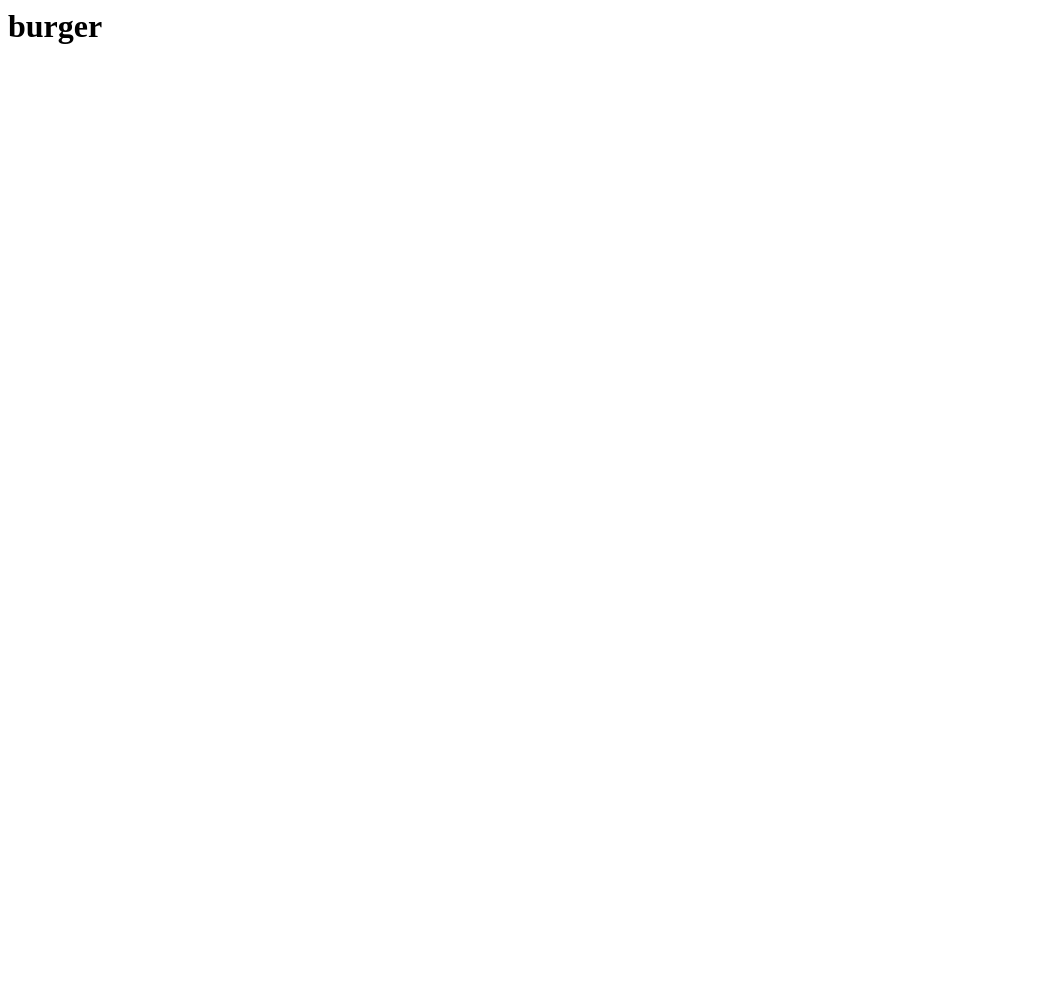
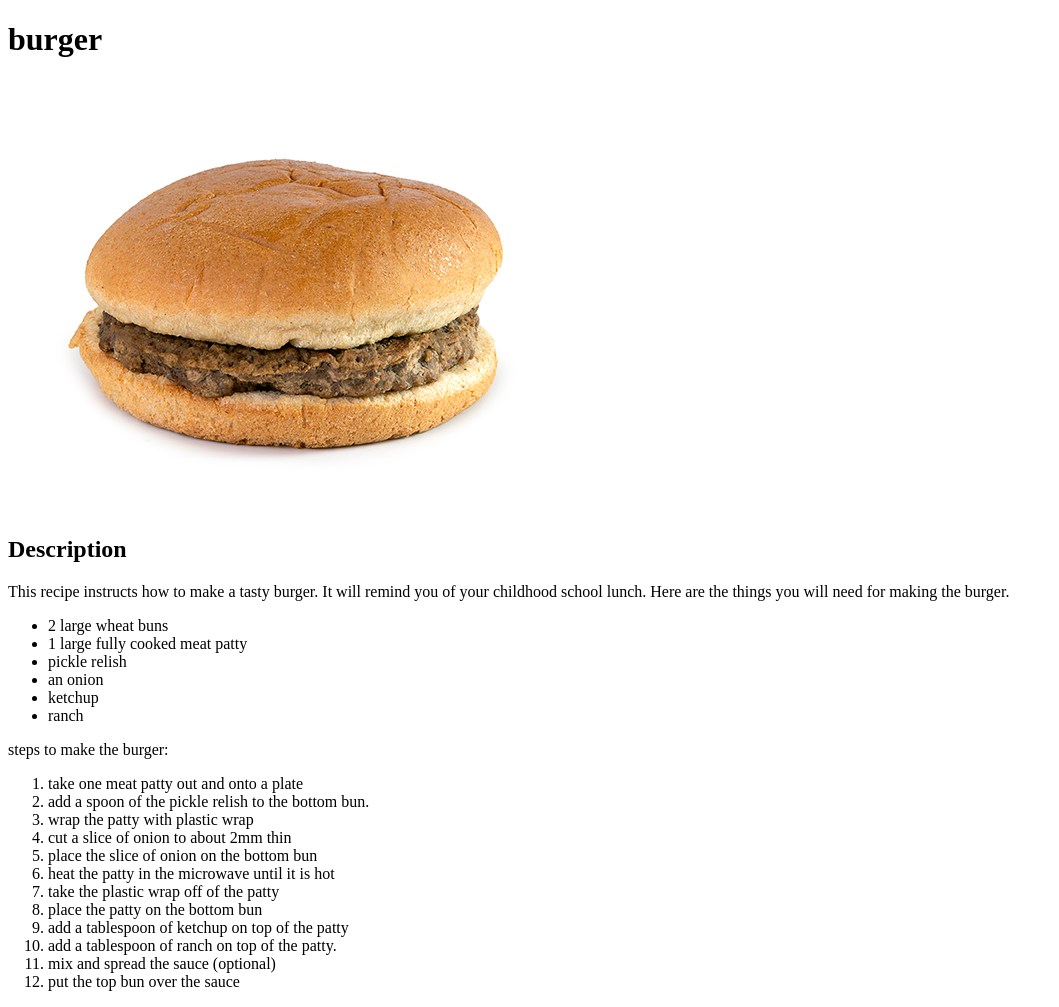
Before and after one commit to syrupsandwich/odin-recipes, a plain HTML site: page recipes/burger.html in a window 1280 px wide. Shown: the whole page, without its empty margins (0-1059 px from the left). Before the commit the page ends 800 px from the top, so only its background shows below. Drawn offline with Linux system fonts and the light colour scheme.

Commit message:
Add content to burger.html

```diff
--- a/recipes/burger.html
+++ b/recipes/burger.html
@@ -1 +1,41 @@
-<h1>burger</h1>
+<!DOCTYPE html>
+<html lang="en">
+    <head>
+        <title>burger recipe</title>
+        <meta charset="UTF-8">
+    </head>
+
+    <body>
+        <h1>burger</h1>
+        <img src="./../images/burger.jpg" alt="a very basic looking burger">
+        <h2>Description</h2>
+        <p>This recipe instructs how to make a tasty burger.
+            It will remind you of your childhood school lunch.
+            Here are the things you will need for making the burger.
+        </p>
+        <ul>
+            <li>2 large wheat buns</li>
+            <li>1 large fully cooked meat patty</li>
+            <li>pickle relish</li>
+            <li>an onion</li>
+            <li>ketchup</li>
+            <li>ranch</li>
+        </ul>
+        <p>steps to make the burger:</p>
+        <ol>
+            <li>take one meat patty out and onto a plate</li>
+            <li>add a spoon of the pickle relish to the bottom bun.</li>
+            <li>wrap the patty with plastic wrap</li>
+            <li>cut a slice of onion to about 2mm thin</li>
+            <li>place the slice of onion on the bottom bun</li>
+            <li>heat the patty in the microwave until it is hot</li>
+            <li>take the plastic wrap off of the patty</li>
+            <li>place the patty on the bottom bun</li>
+            <li>add a tablespoon of ketchup on top of the patty</li>
+            <li>add a tablespoon of ranch on top of the patty.</li>
+            <li>mix and spread the sauce (optional)</li>
+            <li>put the top bun over the sauce</li>
+        </ol>
+
+    </body>
+</html>
```
Also changed, not shown: images/burger.jpg (added).
